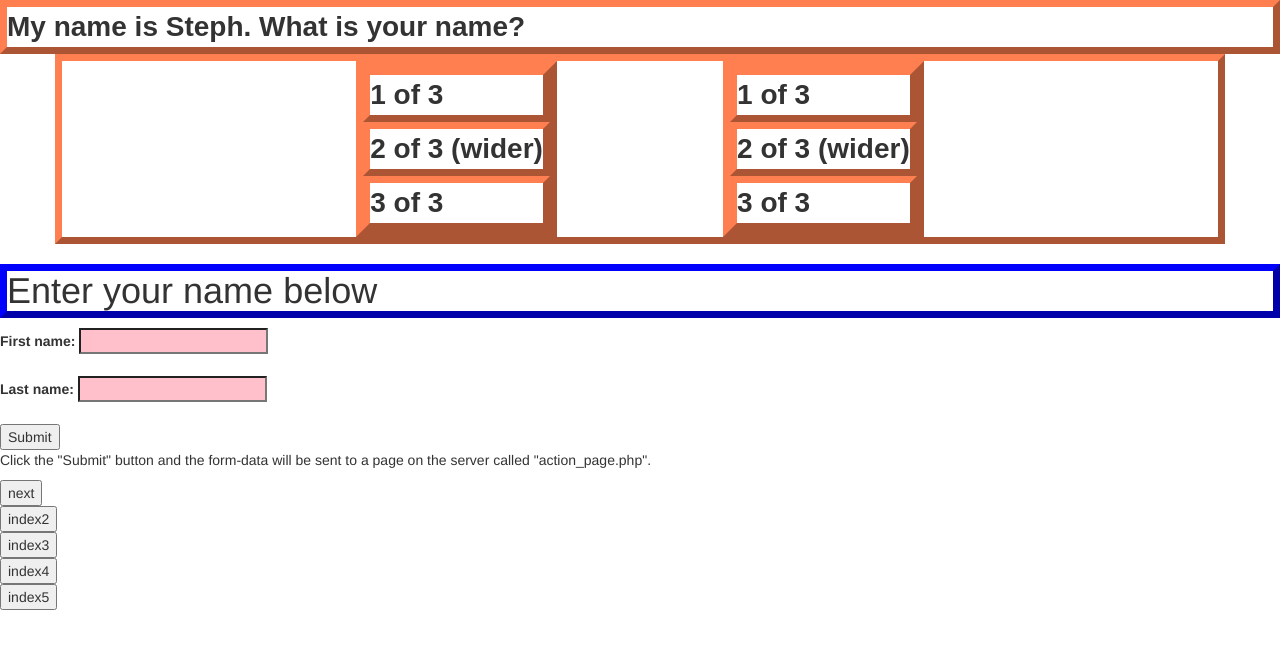
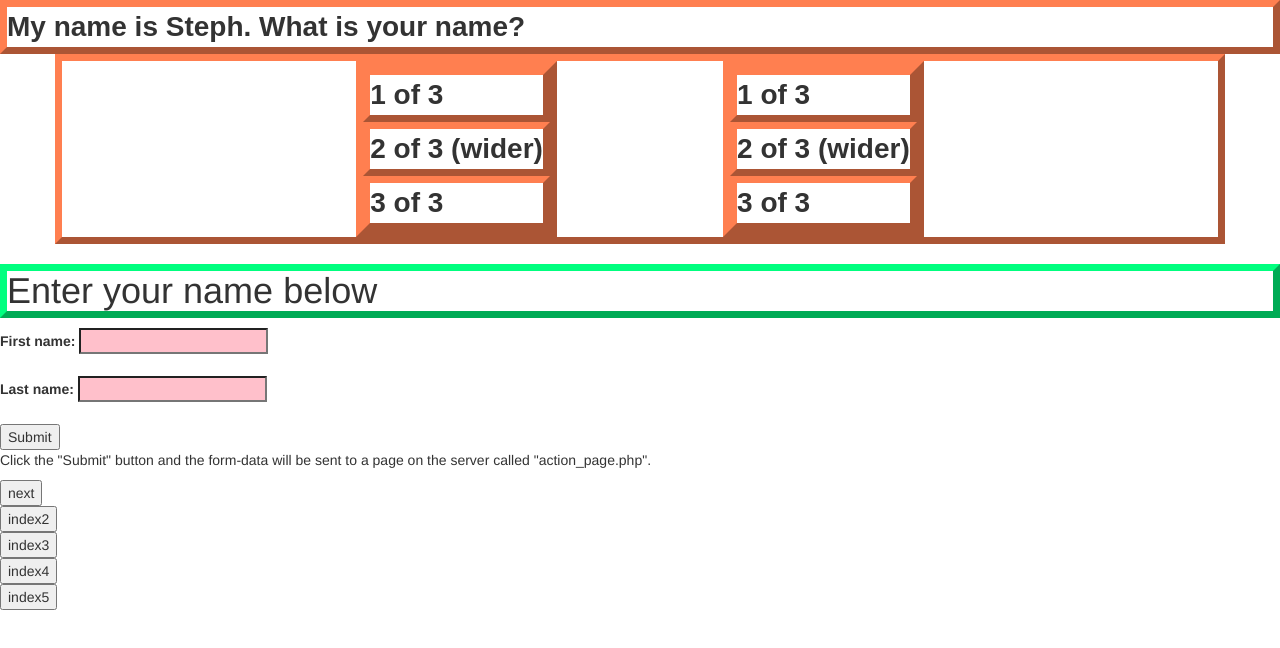
Before and after one commit to svshelton-ui/lecture1, a plain HTML site: page index2.html in a window 1280 px wide. Drawn offline with nearby package versions, Linux system fonts and the light colour scheme.

Commit message:
attempt in afternoon

```diff
--- a/index2.html
+++ b/index2.html
@@ -25,7 +25,7 @@
 h1 {
   border-style: outset;
   border-width: 7px;
-  border-color: blue;
+  border-color: springgreen;
 }
 
 div {
```
